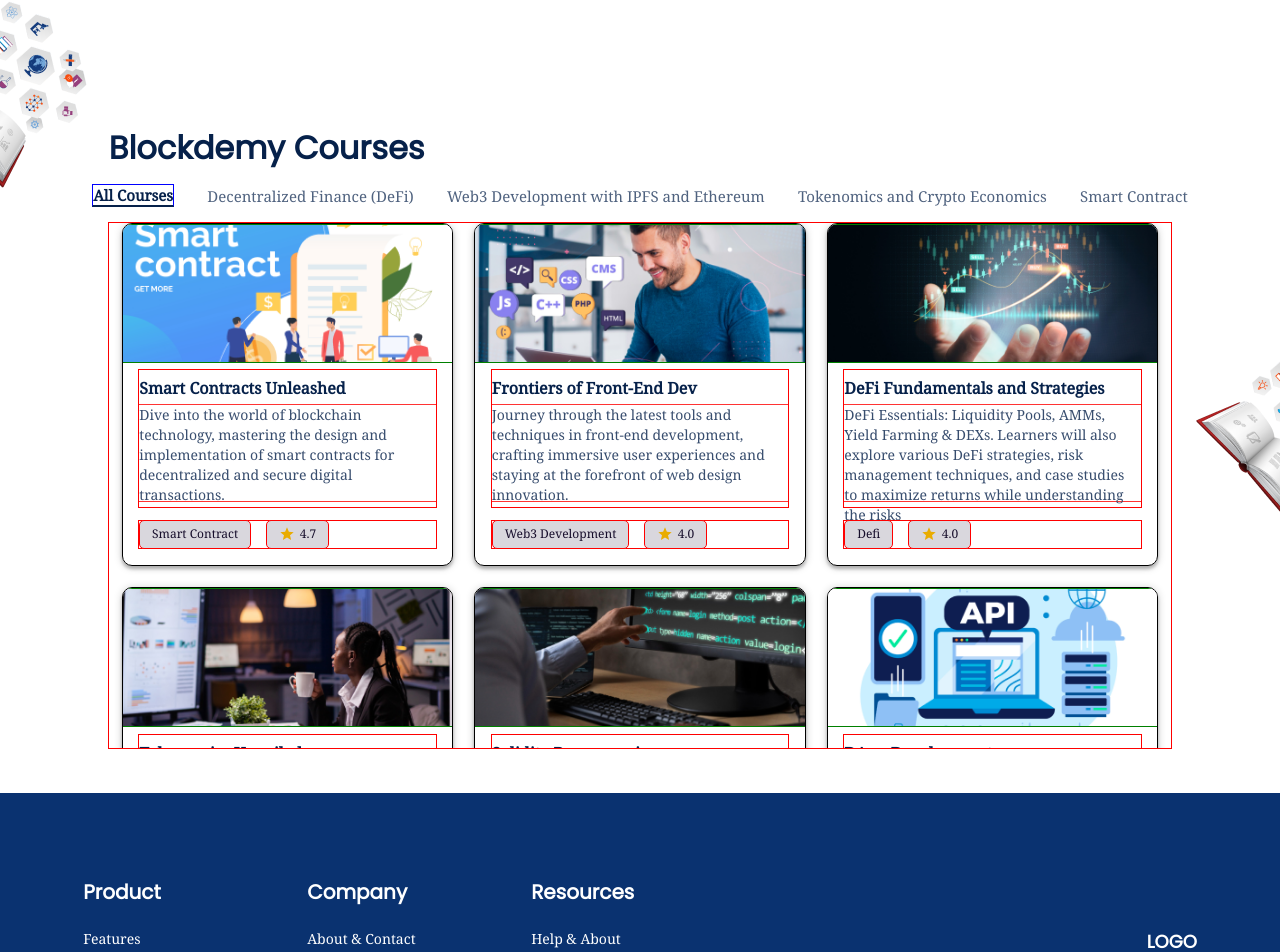
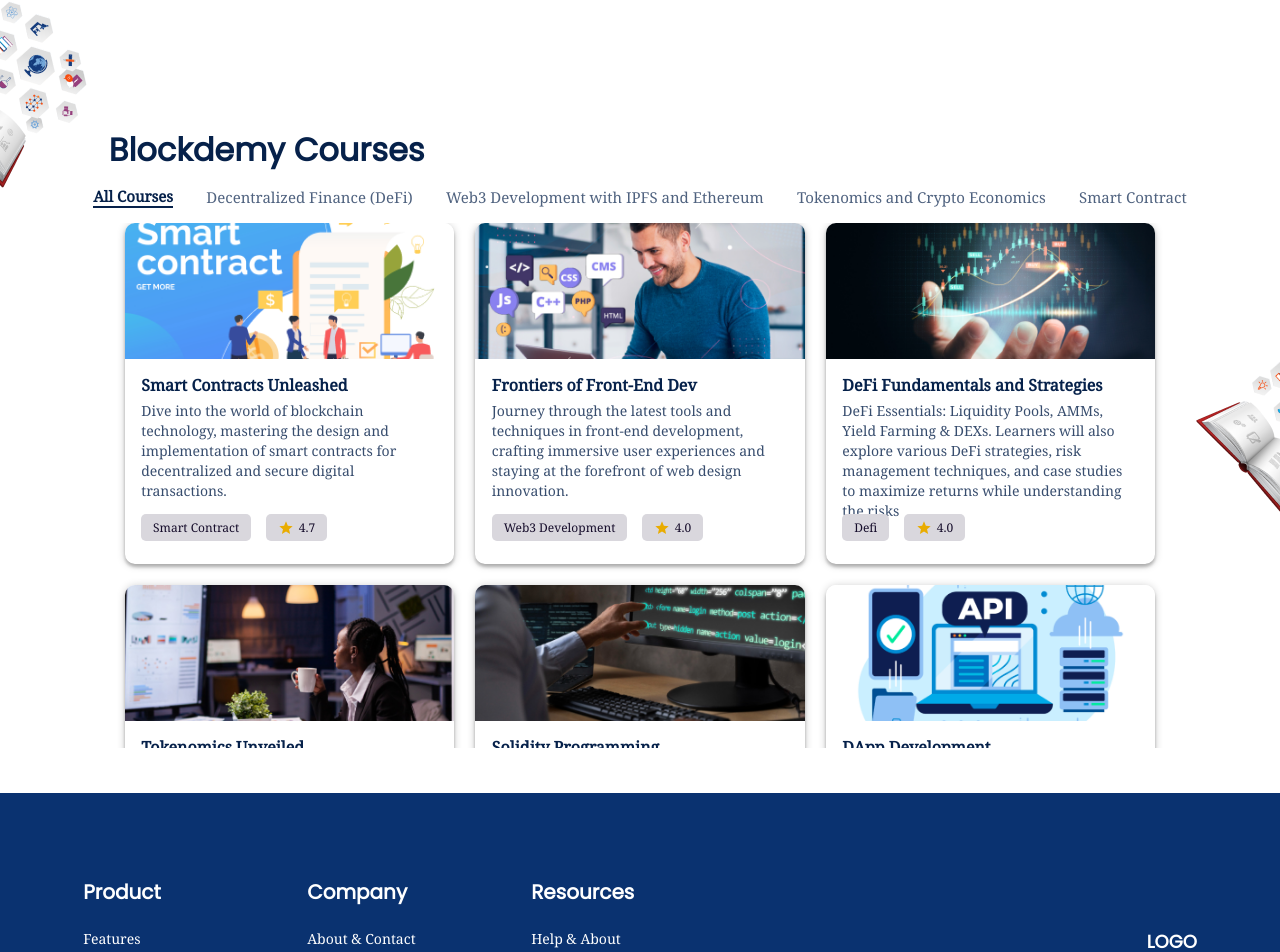
Before and after one commit to nneky28/BlockDemy, a Next.js app: page / in a window 1280 px wide. Shown: the part 1397-2349 px from the top of the page. Built offline with nearby package versions, Linux system fonts and the light colour scheme.

Commit message:
fixed some positioning

```diff
--- a/components/course/course.module.scss
+++ b/components/course/course.module.scss
@@ -55,7 +55,7 @@
             }
 
             .activeCategory {
-                border: 1px solid blue;
+                //border: 1px solid blue;
                 font-weight: 700;
                 opacity: 1;
                 border-bottom: 2px solid $text-color-2;
@@ -68,7 +68,7 @@
             display: none;
         }
 
-        border: 1px solid green;
+        //border: 1px solid green;
         @include flexBar($position: relative, $align: center, $justify: space-between, $gap: 2%);
         @include size(40%, 5%);
         left: -22%;;
@@ -130,7 +130,7 @@
     }
 
     .courses {
-        border: 1px solid red;
+        //border: 1px solid red;
         @include flexBar($position: relative, $align: flex-start, $justify: center, $gap: 1%, $flex_d: row, $wrap: wrap);
         //padding: 1%;
         row-gap: 4%;
@@ -144,7 +144,7 @@
         }
 
         .carousel {
-            border: 1px solid black;
+            //border: 1px solid black;
             @include flexBar($position: relative, $align: center, $justify: flex-start, $gap: 2%, $flex_d: column);
             @include size(31%, 65%);
             border-radius: 10px;
@@ -156,7 +156,7 @@
             }
 
             .imageDiv {
-                border: 1px solid green;
+                //border: 1px solid green;
                 overflow: hidden;
                 @include flexBar($position: relative, $align: center, $justify: center, $gap: 2%, $flex_d: row);
                 @include size(100%, 40%);
@@ -170,7 +170,7 @@
             }
 
             .brief {
-                border: 1px solid red;
+                //border: 1px solid red;
                 @include flexBar($position: relative, $align: center, $justify: center, $gap: 1%, $flex_d: column);
                 @include size(90%, 40%);
 
@@ -204,7 +204,7 @@
                 }
 
                 .description {
-                    border: 1px solid red;
+                    //border: 1px solid red;
                     text-align: start;
                     @include text-layout($size: 14px, $l_height: 20px, $weight: 400, $family: "Noto Serif", $color: $text-color-2);
                     position: relative;
@@ -234,13 +234,13 @@
             }
 
             .info {
-                border: 1px solid red;
+                //border: 1px solid red;
                 @include flexBar($position: relative, $align: center, $justify: flex-start, $gap: 5%, $flex_d: row);
                 @include size(90%, 8%);
                 top: 5px;
 
                 .keyword {
-                    border: 1px solid red;
+                    //border: 1px solid red;
                     @include flexBar($position: relative, $align: center, $justify: flex-start, $gap: 1%, $flex_d: row);
                     @include size(auto, 100%);
                     padding: 0% 4%;
@@ -258,7 +258,7 @@
                 }
 
                 .rate {
-                    border: 1px solid red;
+                    //border: 1px solid red;
                     @include flexBar($position: relative, $align: center, $justify: flex-start, $gap: 5px, $flex_d: row);
                     @include size(auto, 100%);
                     padding: 0% 4%;
--- a/components/hero/hero.module.scss
+++ b/components/hero/hero.module.scss
@@ -42,8 +42,9 @@
         top: 65%;
         left: 86.5%;
 
-        @include phoneMini {
+        @include phonePro {
             top: 75%;
+            left: 86%;
         }
     }
 
```
